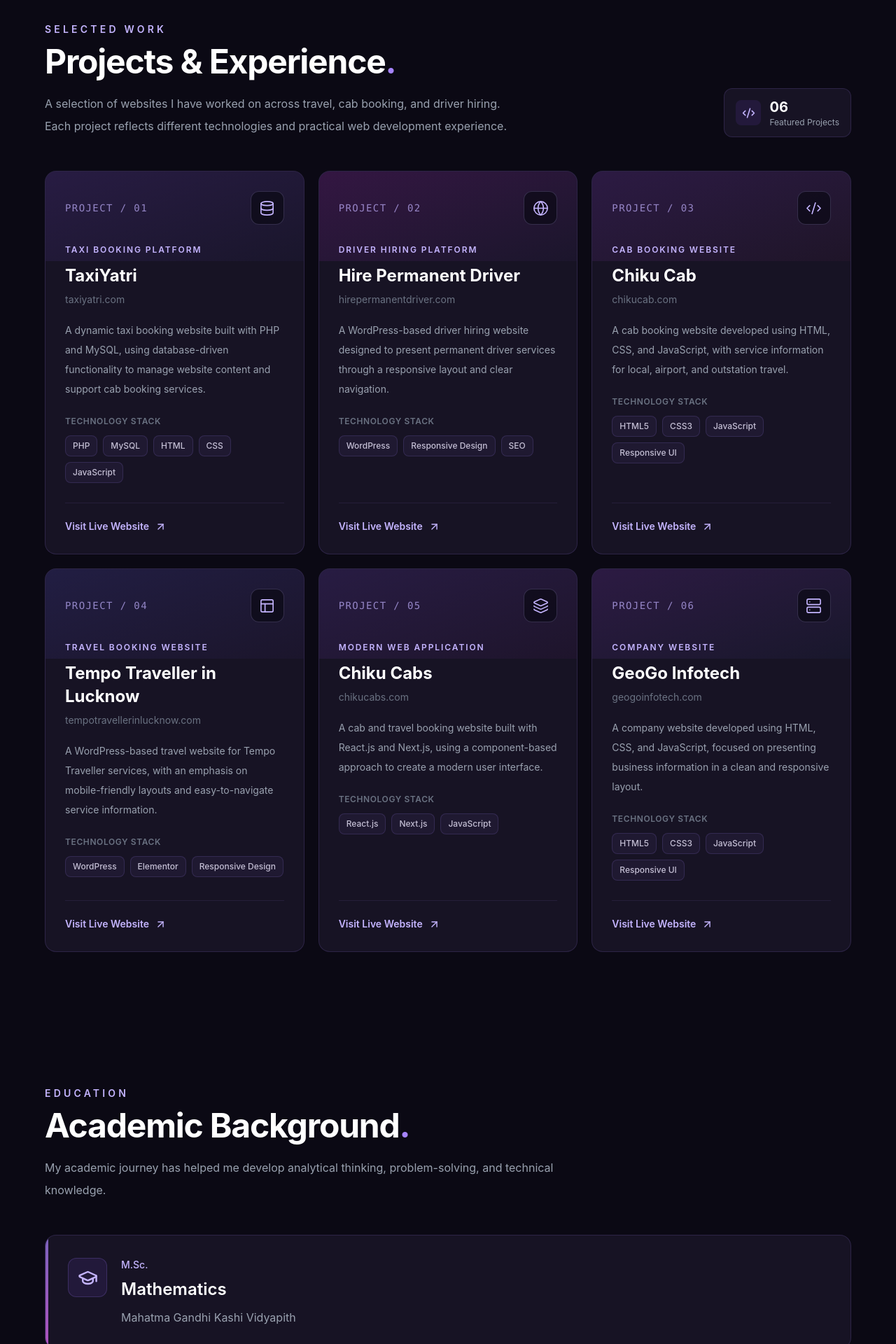
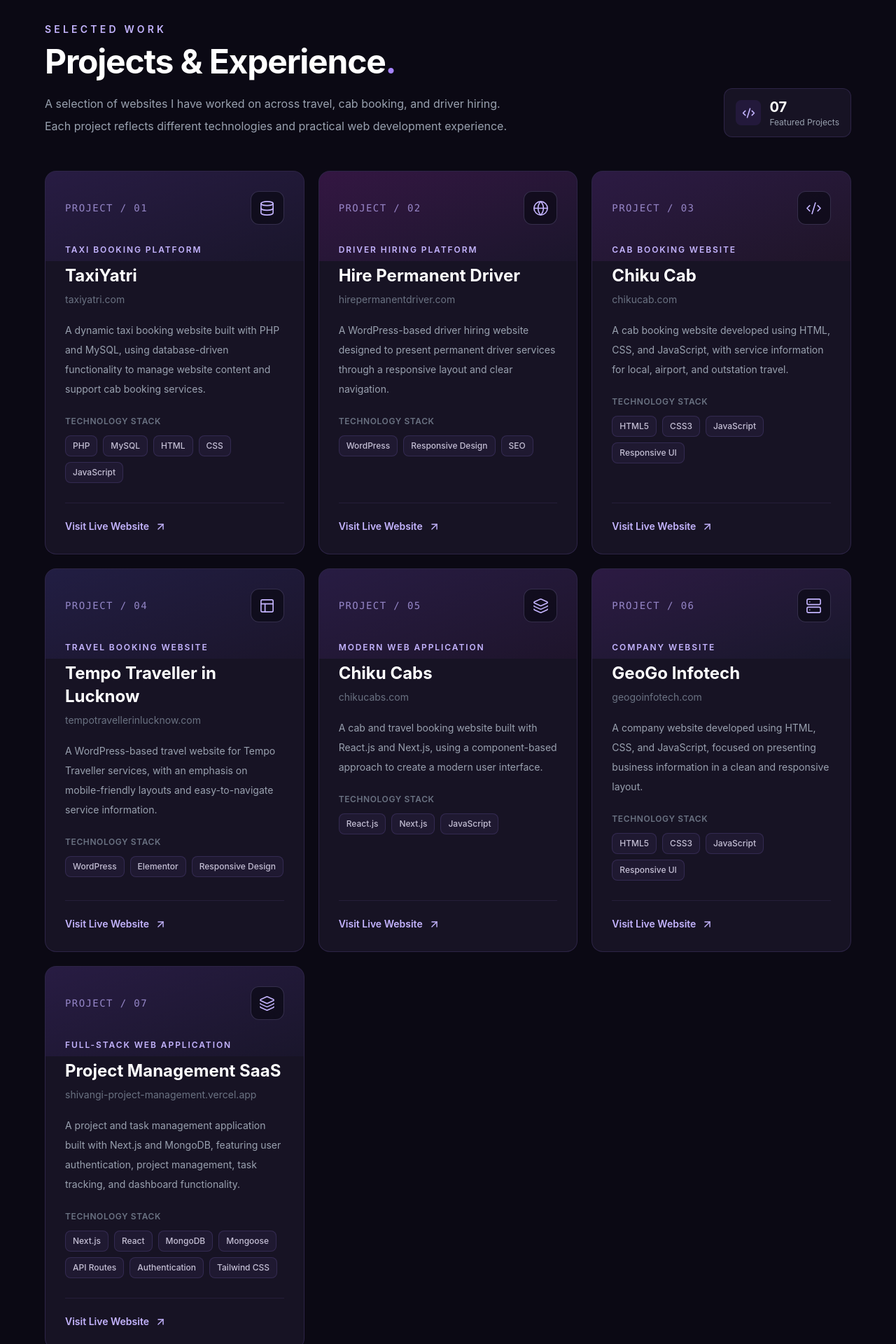
Before and after one commit to Shivangi-30/shivangi-s-portfolio, a React (Vite) app: page / in a window 1280 px wide. Shown: the part 3920-5840 px from the top of the page at 70% size. Built offline with nearby package versions, Linux system fonts and the light colour scheme.

Commit message:
Added API folder and updated Projects component

```diff
--- /dev/null
+++ b/api/chat.js
@@ -0,0 +1,63 @@
+
+import OpenAI from "openai";
+
+const client = new OpenAI({
+  apiKey: process.env.OPENAI_API_KEY,
+});
+
+export default async function handler(req, res) {
+  if (req.method !== "POST") {
+    return res.status(405).json({
+      error: "Method not allowed",
+    });
+  }
+
+  if (!process.env.OPENAI_API_KEY) {
+    return res.status(500).json({
+      error: "AI service is not configured",
+    });
+  }
+
+  try {
+    const { message } = req.body ?? {};
+
+    if (typeof message !== "string" || !message.trim()) {
+      return res.status(400).json({
+        error: "Please enter a message",
+      });
+    }
+
+    if (message.length > 1000) {
+      return res.status(400).json({
+        error: "Message is too long",
+      });
+    }
+
+    const response = await client.responses.create({
+      model: "gpt-4.1-mini",
+      instructions: `
+        You are Shivangi Gupta's portfolio AI assistant.
+        Answer recruiters' questions about her portfolio,
+        frontend development, React, Next.js, PHP, MySQL,
+        WordPress, and SEO skills.
+
+        Be friendly, professional, and concise.
+        Never invent work experience, qualifications,
+        achievements, or project details.
+        If information is unavailable, say so clearly.
+      `,
+      input: message.trim(),
+      max_output_tokens: 300,
+    });
+
+    return res.status(200).json({
+      reply: response.output_text,
+    });
+  } catch (error) {
+    console.error("AI API error:", error.message);
+
+    return res.status(500).json({
+      error: "Unable to get an AI response. Please try again.",
+    });
+  }
+}
--- a/package.json
+++ b/package.json
@@ -13,6 +13,7 @@
     "@tailwindcss/vite": "^4.3.3",
     "lucide-react": "^1.54.0",
     "motion": "^14.1.0",
+    "openai": "^7.32.0",
     "react": "^19.2.8",
     "react-dom": "^19.2.8",
     "react-icons": "^5.7.0",
--- a/src/components/Projects.jsx
+++ b/src/components/Projects.jsx
@@ -82,6 +82,26 @@
     accent: 'from-purple-500/20 to-blue-500/5',
     link: 'https://geogoinfotech.com/',
   },
+  {
+  number: '07',
+  title: 'Project Management SaaS',
+  domain: 'shivangi-project-management.vercel.app',
+  category: 'Full-Stack Web Application',
+  description:
+    'A project and task management application built with Next.js and MongoDB, featuring user authentication, project management, task tracking, and dashboard functionality.',
+  technologies: [
+    'Next.js',
+    'React',
+    'MongoDB',
+    'Mongoose',
+    'API Routes',
+    'Authentication',
+    'Tailwind CSS',
+  ],
+  icon: Layers3,
+  accent: 'from-violet-500/20 to-indigo-500/5',
+  link: 'https://shivangi-project-management.vercel.app/dashboard',
+},
 ]
 
 function ProjectCard({ project }) {
@@ -197,7 +217,9 @@
             </div>
 
             <div>
-              <p className="text-xl font-bold text-white">06</p>
+             <p className="text-xl font-bold text-white">
+  {String(projects.length).padStart(2, '0')}
+</p>
               <p className="text-xs text-gray-400">Featured Projects</p>
             </div>
           </div>
```
Also changed, not shown: 1 other file (tests, documents, lock files or other folders).
